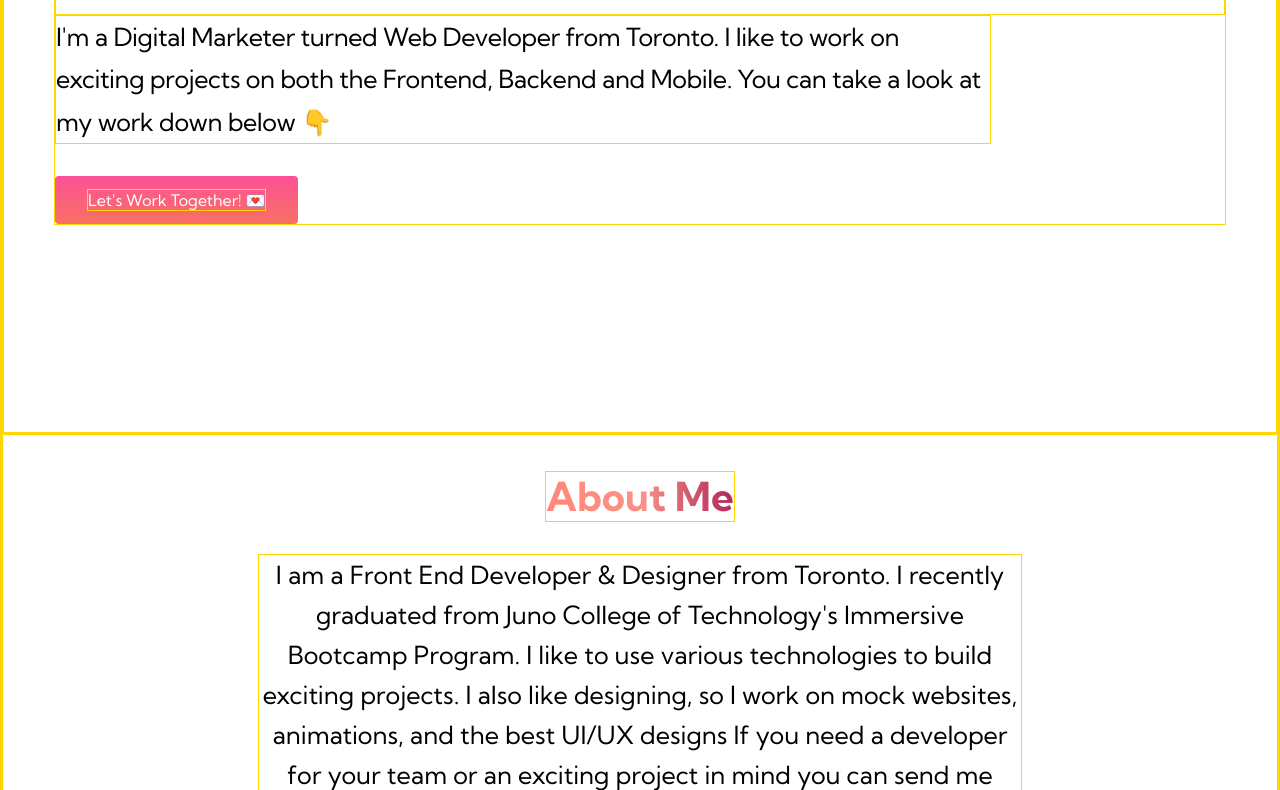
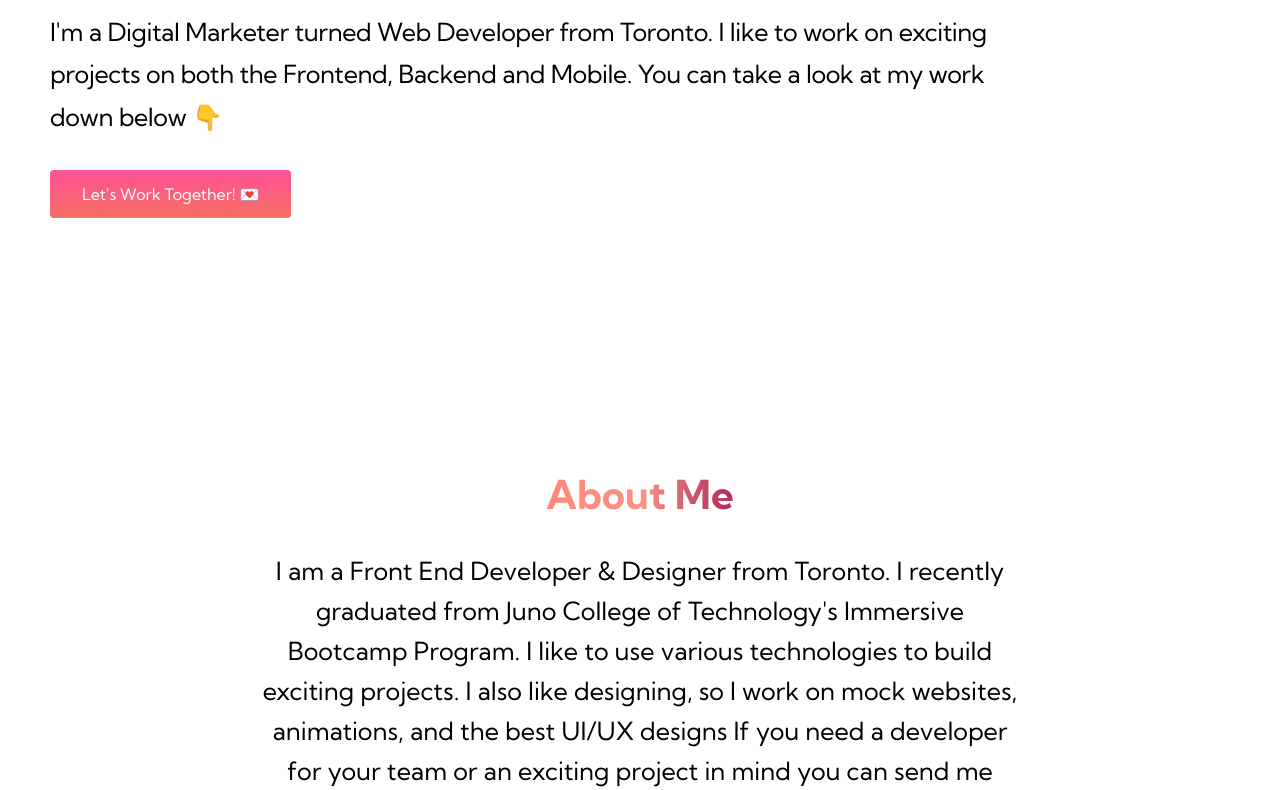
Before and after one commit to Ragulan-R/portfoliov99, a plain HTML site: page index.html in a window 1280 px wide. Shown: the part 450-1240 px from the top of the page. Drawn offline with nearby package versions, Linux system fonts and the light colour scheme; no server answers; grey boxes are pictures that could not be loaded.

Commit message:
remove gold lines

```diff
--- a/styles.css
+++ b/styles.css
@@ -3,7 +3,7 @@
   margin: 0;
   padding: 0;
   font-family: 'Kumbh Sans', sans-serif;
-  border: solid 1px gold;
+  /* border: solid 1px gold; */
 }
 
 .navbar {
```
